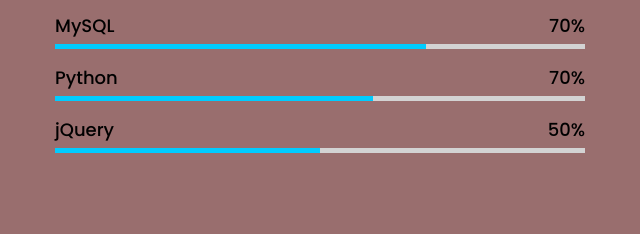
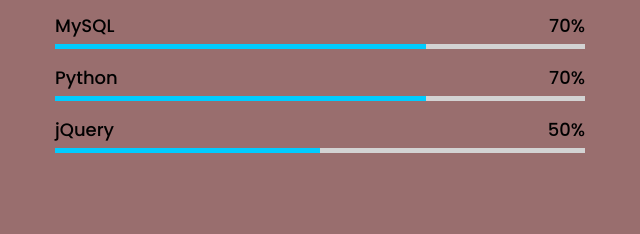
Before and after one commit to Sandyhere007/Portfolio_Sandeep, a plain HTML site: page index.html in a window 1280 px wide. Shown: the part 2587-2821 px from the top of the page, 615-1255 px from the left. Drawn offline with nearby package versions, Linux system fonts and the light colour scheme.

Commit message:
Update index.html

```diff
--- a/index.html
+++ b/index.html
@@ -152,7 +152,7 @@
                             <span>Python</span>
                             <span>70%</span>
                         </div>
-                        <div class="line css"></div>
+                        <div class="line python"></div>
                     </div>
                     <div class="bars">
                         <div class="info">
```
